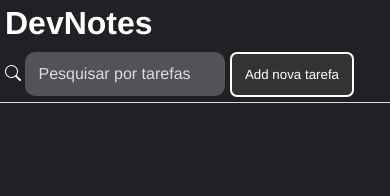
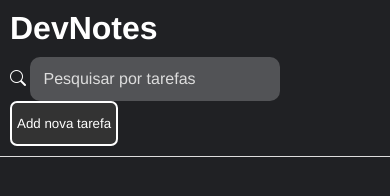
Before and after one commit to hudmatos/clone-google-keep, a plain HTML site: page index.html in a window 390 px wide. Drawn offline with nearby package versions, Linux system fonts and the light colour scheme.

Commit message:
teste media query
testando

```diff
--- a/CSS/style.css
+++ b/CSS/style.css
@@ -118,17 +118,27 @@ textarea {
 @media screen and (max-width: 790px) {
     header {
         display: block;
-        padding: 5px;
+        padding: 10px;
 
     }
     .search-container {
         display: inline-block;
     }
-}
-@media screen and (max-width: 563px) {
-    #search-input {
-        width: 200px;
-        margin-top: 10px;
-
+    .notes-container {
+        padding-left: 10px;
     }
 }
+@media screen and (max-width: 569px) {
+    #search-input {
+        width: 300px;
+        margin-top: 10px;
+    }
+    #btn-new-note {
+        padding: 13px 5px;
+    }
+}
+@media screen and (max-width: 454px) {
+    #search-input {
+        width: 250px;
+    }
+}
```
